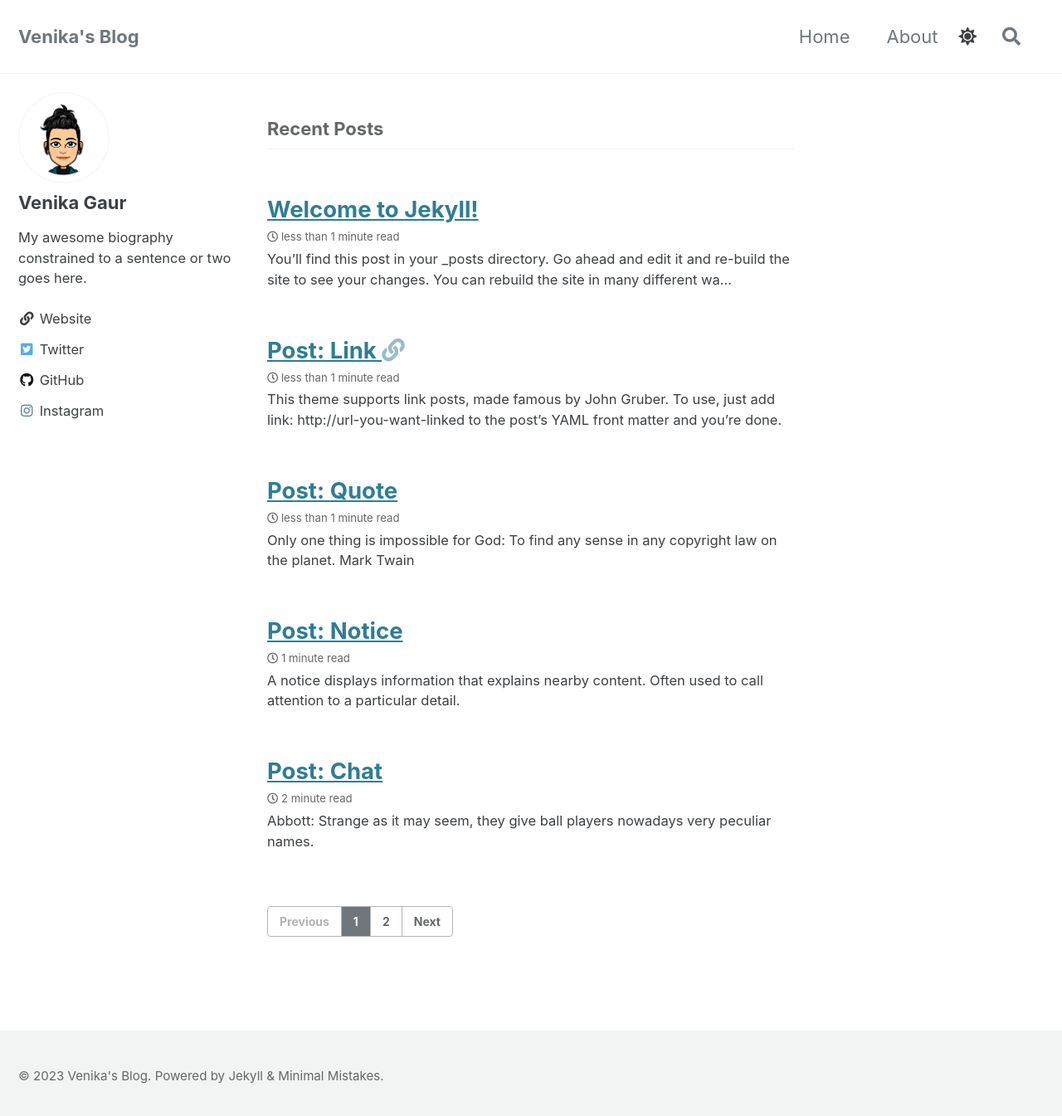
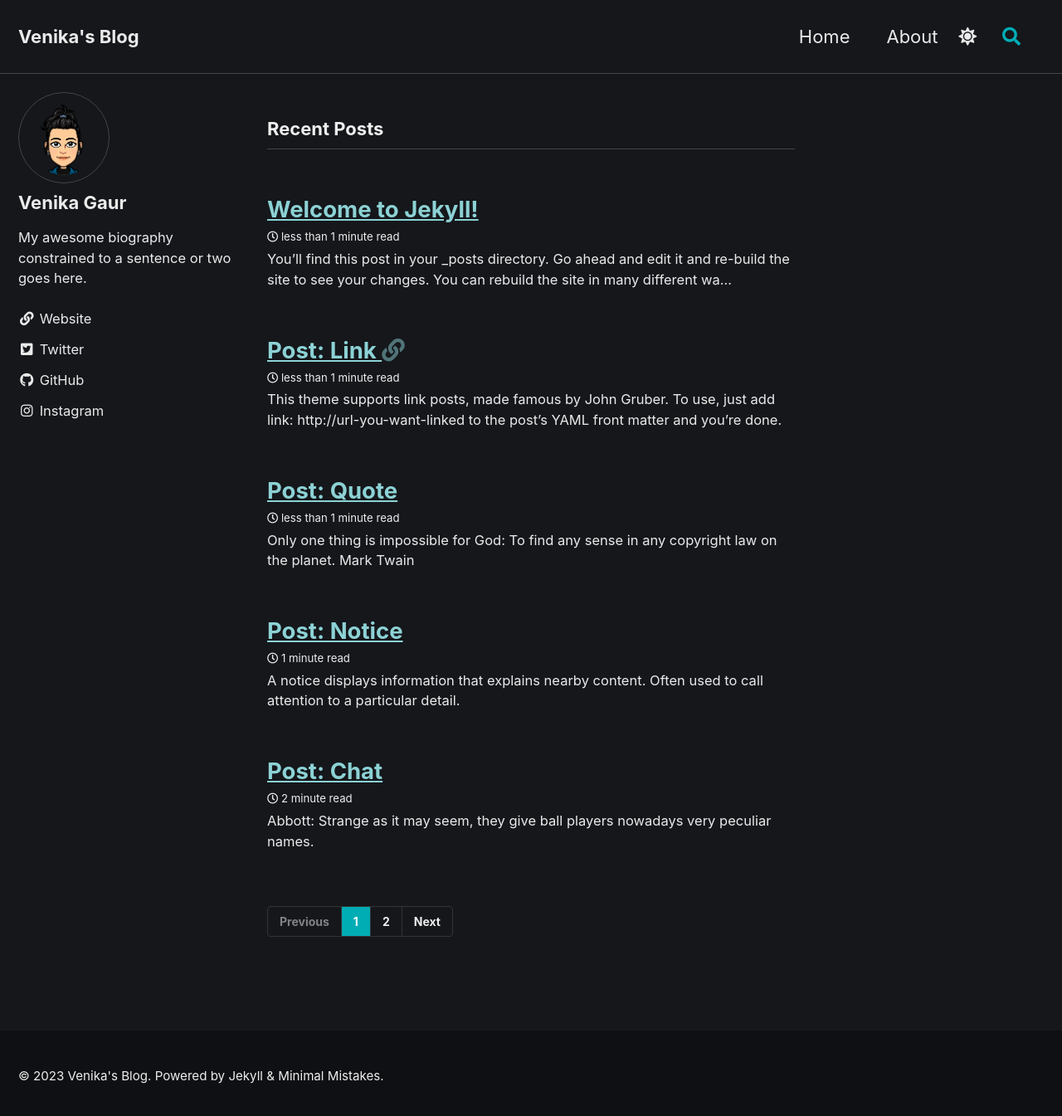
Before and after one commit to Venika/blog, a Jekyll site: the page built from index.html, in a window 1280 px wide and 1353 px high. Shown: the top 1345 px of the window at 83% size. Built offline with Jekyll 4.4.1, drawn with Linux system fonts in a browser that asks for light colours; cached includes are drawn as plain includes; the list of posts is cut into pages by our own code.

Commit message:
Navigation

```diff
--- a/_config.yml
+++ b/_config.yml
@@ -20,8 +20,8 @@ description: >- # this means to ignore newlines until "baseurl:"
 twitter_username: username
 github_username: username
 # minimal_mistakes_skin: dark
-minimal_mistakes_skin: "default"
-minimal_mistakes_skin2: "dark"
+minimal_mistakes_skin: "dark"
+minimal_mistakes_skin2: "default"
 search: true
 
 # Build settings
```
